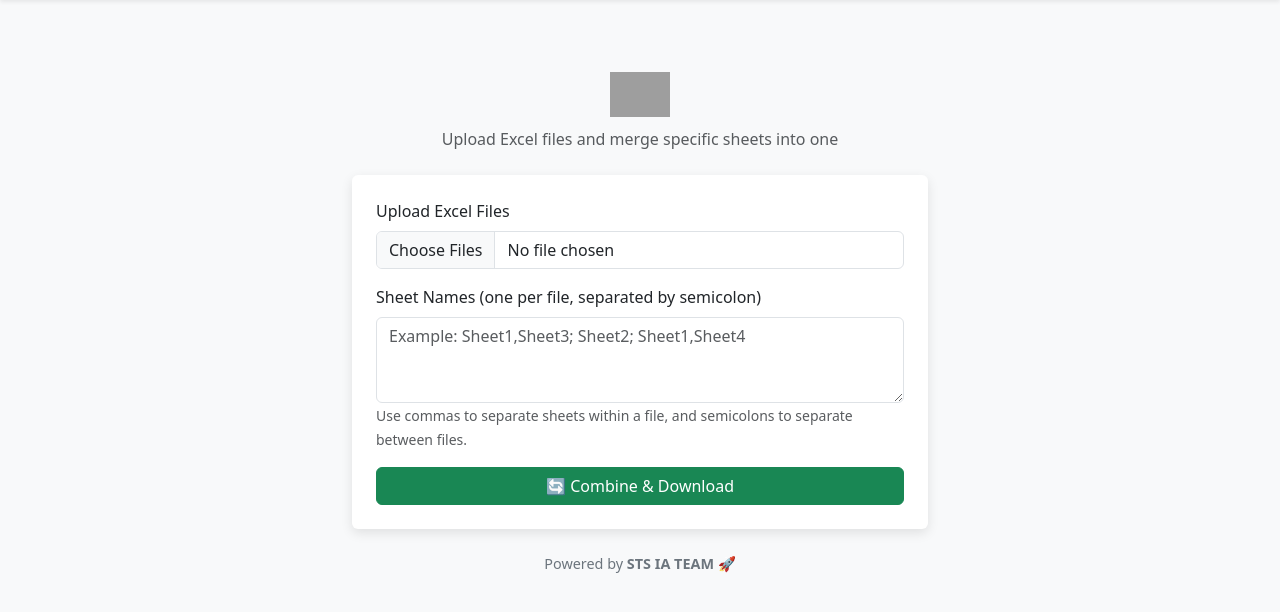
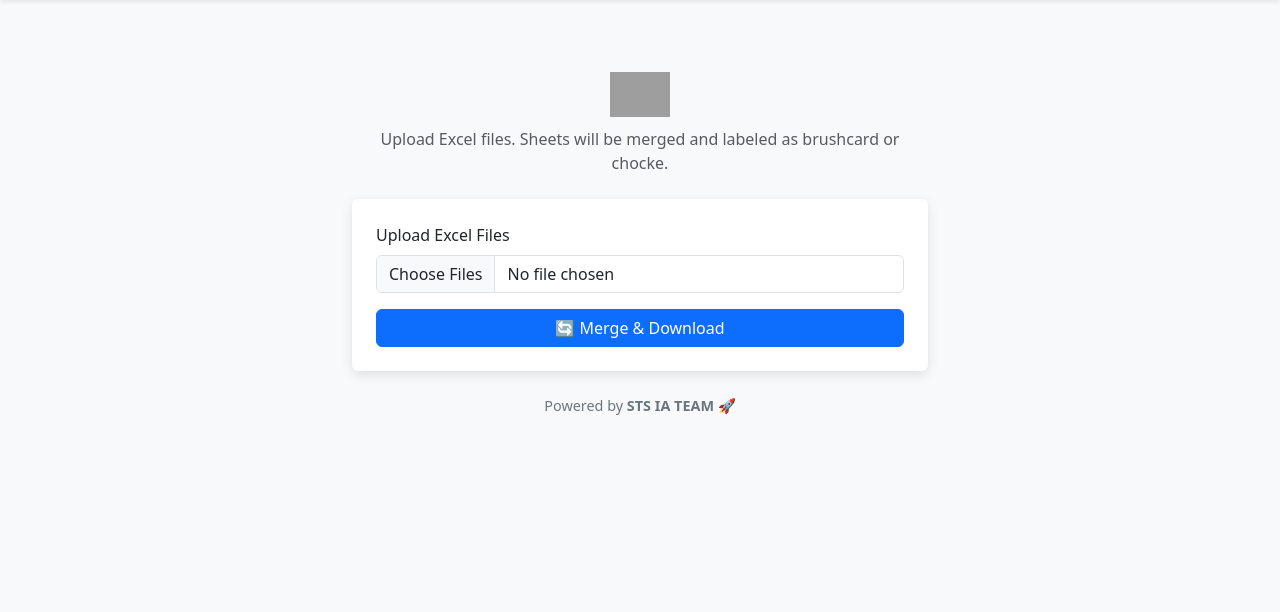
Before and after one commit to STS-Engineer/ExcelSheetCombiner, a Flask app: page /anhui in a window 1280 px wide. Shown: the part 50-662 px from the top of the page. Run offline with Flask 3, Linux system fonts and the light colour scheme; grey boxes are pictures that could not be loaded.

Commit message:
Update anhui.html

```diff
--- a/templates/anhui.html
+++ b/templates/anhui.html
@@ -2,7 +2,7 @@
 <html lang="en">
 <head>
     <meta charset="UTF-8">
-     <title>Anhui | Excel Sheet Combiner | STS IA TEAM</title>
+    <title>Anhui | Excel Sheet Combiner | STS IA TEAM</title>
     <meta name="viewport" content="width=device-width, initial-scale=1">
     <!-- Bootstrap 5 -->
     <link href="https://cdn.jsdelivr.net/npm/bootstrap@5.3.0/dist/css/bootstrap.min.css" rel="stylesheet">
@@ -35,17 +35,13 @@
 <!-- Enhanced Top Bar: Plant Switcher -->
 <nav class="navbar navbar-expand-lg navbar-dark bg-dark sticky-top shadow-sm mb-4">
     <div class="container-fluid d-flex justify-content-between align-items-center">
-
-        <!-- Far Left: Logo -->
+        <!-- Logo -->
         <img src="{{ url_for('static', filename='MicrosoftTeams-image.png') }}" alt="Logo" width="40" class="ms-3">
-
-        <!-- Middle: Title + Buttons -->
+        <!-- Title + Plant Switcher -->
         <div class="d-flex align-items-center gap-3 flex-grow-1 ms-3">
             <span class="navbar-brand mb-0 h4">
                 Anhui IA Assistant <span class="text-muted small">| File Handler</span>
             </span>
-
-            <!-- Plant Switcher Buttons -->
             <div class="d-flex align-items-center gap-2 ms-auto me-3">
                 <a href="{{ url_for('kunshan') }}" class="btn btn-outline-success btn-sm d-flex align-items-center gap-1">
                     <span>🏭</span> Kunshan
@@ -58,13 +54,11 @@
     </div>
 </nav>
 
-
 <!-- Main Container -->
 <div class="container py-5">
     <div class="text-center mb-4">
         <img src="https://cdn-icons-png.flaticon.com/512/732/732220.png" alt="Excel Logo" class="logo">
-        <!-- <h2 class="fw-bold">Excel Sheet Combiner</h2> -->
-        <p class="text-muted">Upload Excel files and merge specific sheets into one</p>
+        <p class="text-muted">Upload Excel files. Sheets will be merged and labeled as brushcard or chocke.</p>
     </div>
 
     <div class="card p-4">
@@ -74,15 +68,7 @@
                 <input type="file" name="files" id="files" accept=".xlsx,.xlsm,.xltx,.xltm" multiple required class="form-control">
             </div>
 
-            <div class="mb-3">
-                <label for="sheet_names" class="form-label">
-                    Sheet Names (one per file, separated by semicolon)
-                </label>
-                <textarea name="sheet_names" id="sheet_names" class="form-control" rows="3" required placeholder="Example: Sheet1,Sheet3; Sheet2; Sheet1,Sheet4"></textarea>
-                <small class="text-muted">Use commas to separate sheets within a file, and semicolons to separate between files.</small>
-            </div>
-
-            <button type="submit" class="btn btn-success w-100">🔄 Combine & Download</button>
+            <button type="submit" class="btn btn-primary w-100">🔄 Merge & Download</button>
         </form>
     </div>
 
@@ -90,6 +76,5 @@
         <p>Powered by <strong>STS IA TEAM</strong> 🚀</p>
     </footer>
 </div>
-
 </body>
 </html>
```
